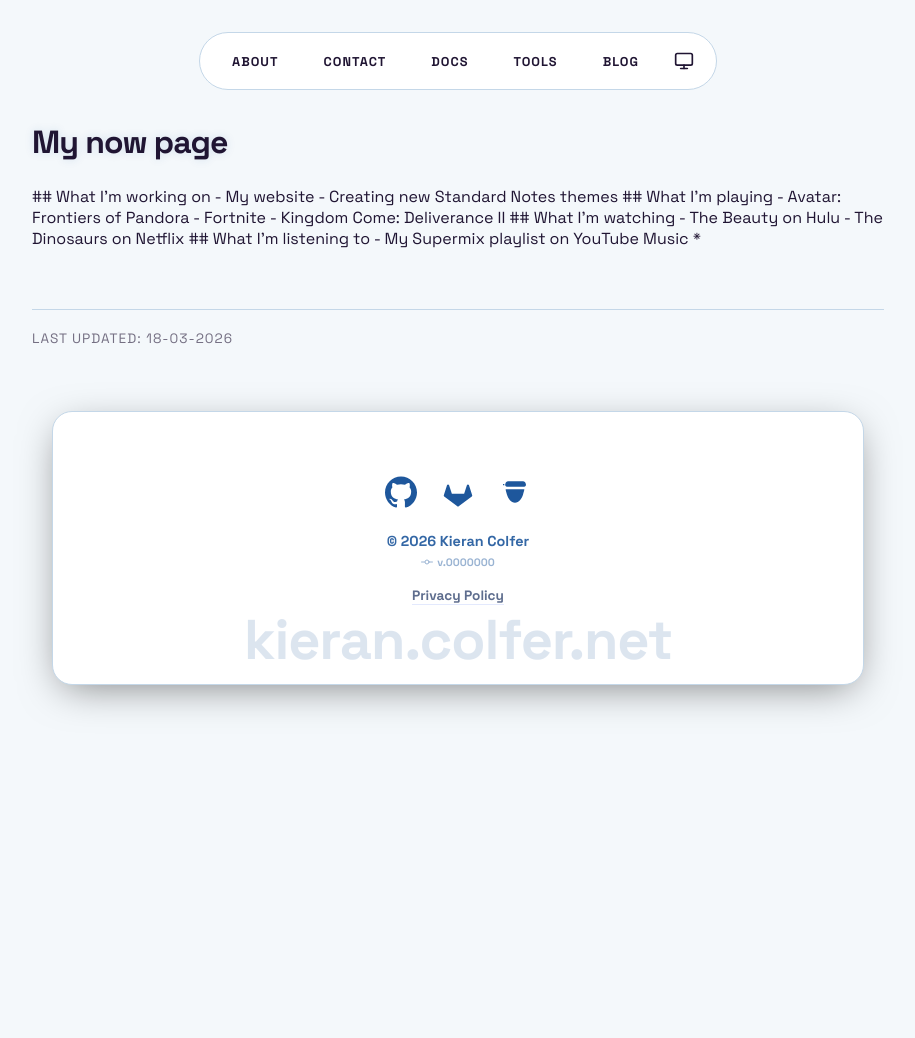
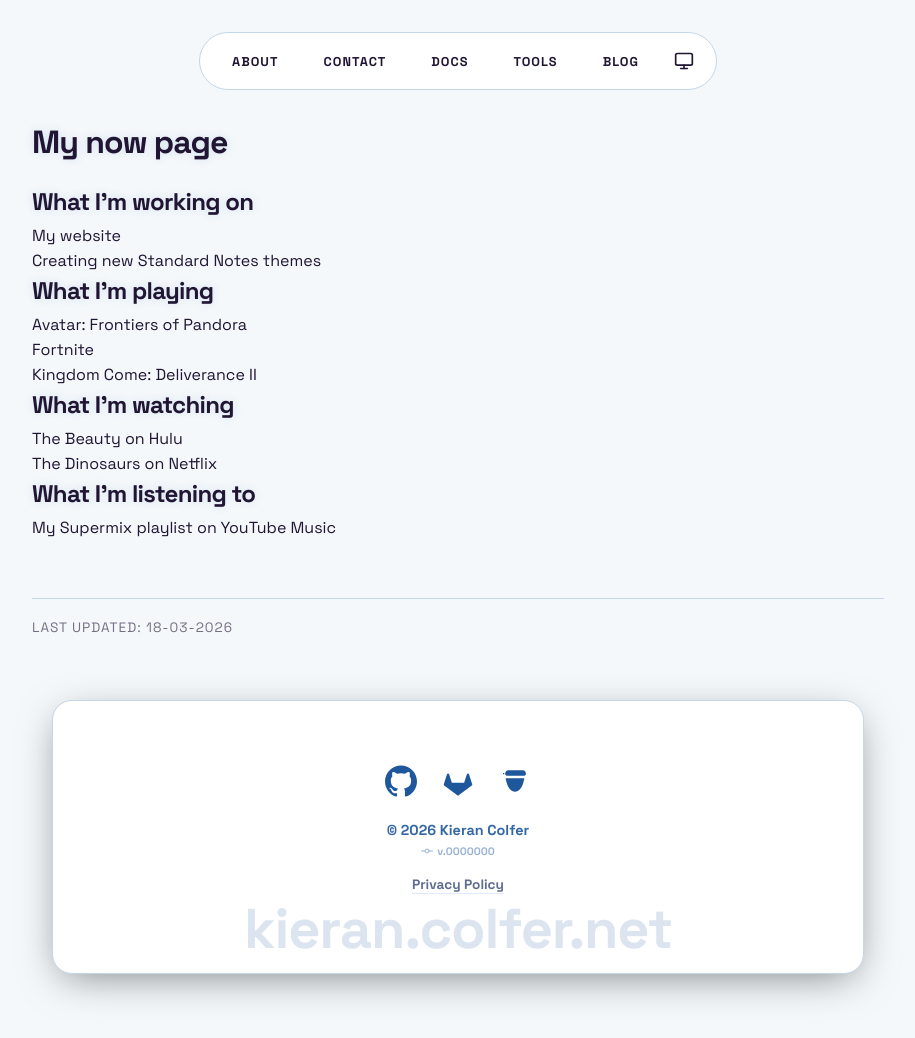
Before and after one commit to PASSK3YS/PASSK3YS.github.io, a Jekyll site: the page built from now.md, in a window 1280 px wide. Shown: the whole page, without its empty margins (182-1097 px from the left). Built offline with Jekyll 4.4.1, drawn with Linux system fonts in a browser that asks for light colours; before the commit the page ends 900 px from its top, so only the background shows below that.

Commit message:
chore: fix now page markdown

```diff
--- a/now.md
+++ b/now.md
@@ -1,36 +1,33 @@
 ---
 layout: default
-title: Now
+title: My now page
 permalink: /now/
 ---
 
-<div class="page-content">
-  <h1 style="margin-top: 0;">My now page</h1>
+<div class="page-content" markdown="1">
+
+# My now page
 
 ## What I'm working on
-
 - My website
 - Creating new Standard Notes themes
 
 ## What I'm playing
-
 - Avatar: Frontiers of Pandora
 - Fortnite
 - Kingdom Come: Deliverance II
 
 ## What I'm watching
-
 - The Beauty on Hulu
 - The Dinosaurs on Netflix
 
 ## What I'm listening to
-
 - My Supermix playlist on YouTube Music
 
+<div style="margin-top: 60px; padding-top: 20px; border-top: 1px solid var(--border);">
+  <p style="font-size: 0.85rem; opacity: 0.6; text-transform: uppercase; letter-spacing: 1px; margin: 0;">
+    Last updated: {{ site.time | date: "%d-%m-%Y" }}
+  </p>
+</div>
 
-  * <div style="margin-top: 60px; padding-top: 20px; border-top: 1px solid var(--border);">
-    <p style="font-size: 0.85rem; opacity: 0.6; text-transform: uppercase; letter-spacing: 1px; margin: 0;">
-      Last updated: {{ site.time | date: "%d-%m-%Y" }}
-    </p>
-  </div>
 </div>
```
